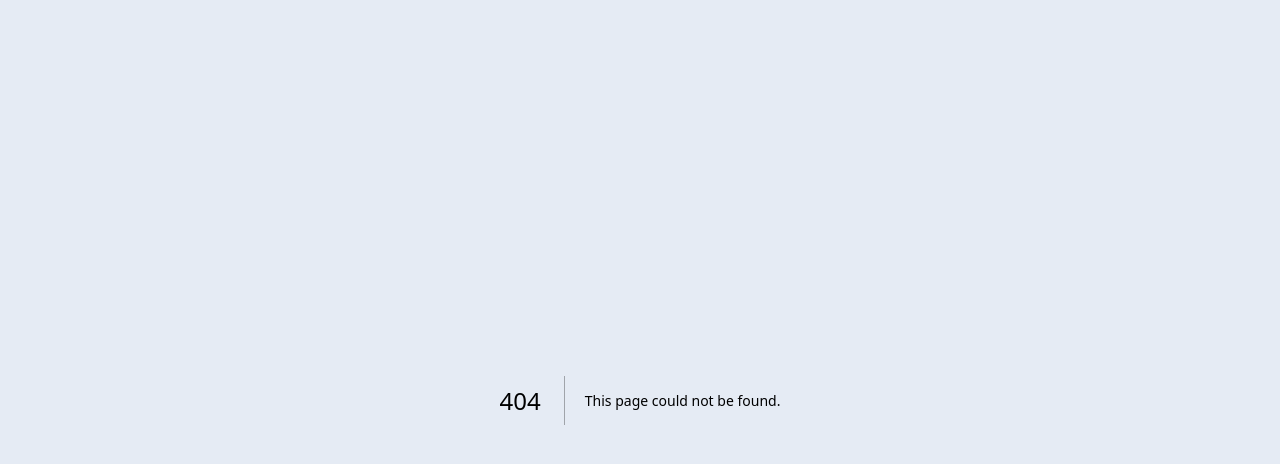
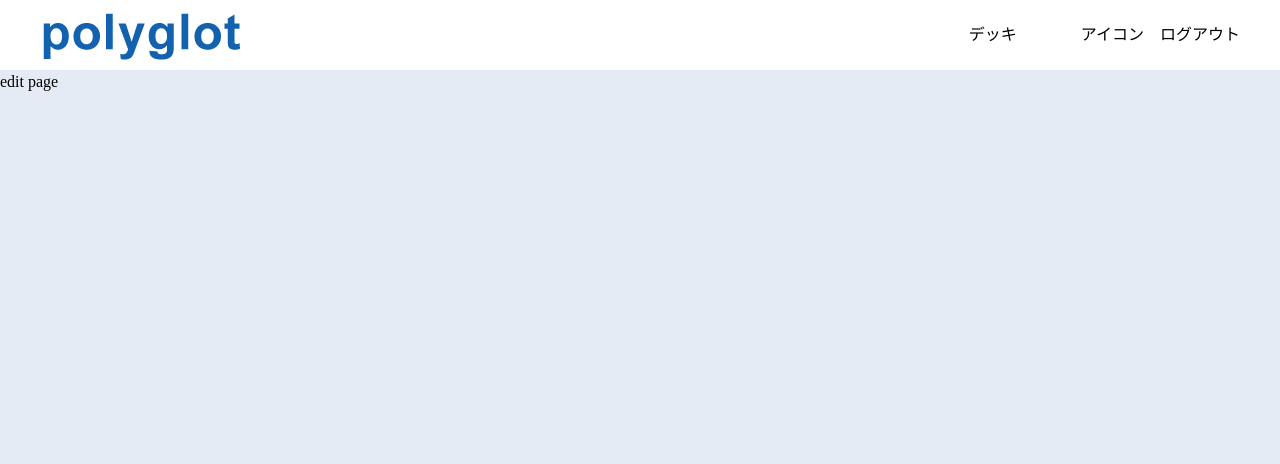
Before and after one commit to MutsuBojiiwa/multilingual-word-card-react, a Next.js app: page /decks/edit in a window 1280 px wide. Before the commit this address had no page. Shown: the top 464 px of the page. Built offline with nearby package versions, Linux system fonts and the light colour scheme.

Commit message:
デッキ編集画面を作成

```diff
--- a/src/pages/dashboard.tsx
+++ b/src/pages/dashboard.tsx
@@ -61,6 +61,10 @@ const Dashboard = () => {
       });
   }, [router]);
 
+  const handleDeckEdit = () => {
+    router.push('/decks/edit')
+  }
+
 
 
   return (
@@ -96,7 +100,7 @@ const Dashboard = () => {
           </div>
         </div>
 
-        <div className='mb-8 mt-16 w-main border-b-4 border-black px-8 py-4 text-4xl'>デッキ</div>
+        <div className='mb-8 mt-16 w-main border-b-4 border-primary-light px-8 py-4 text-4xl'>デッキ</div>
         <div className='grid w-main grid-cols-4 p-4'>
           {/* <p>{decks}</p> */}
           {decks.map(deck => (
@@ -108,6 +112,7 @@ const Dashboard = () => {
               <div className='w-full'>
                 <button
                   className="mb-4 w-full rounded-md bg-primary-light px-4 py-2"
+                  onClick={handleDeckEdit}
                 >
                   編集
                 </button>
--- /dev/null
+++ b/src/pages/decks/edit.tsx
@@ -0,0 +1,14 @@
+import CustomHead from "@/components/customHead"
+import Header from "@/components/header"
+
+const DeckEditPage = () => {
+  return (
+    <>
+      <CustomHead />
+      <Header />
+      <div>edit page</div>
+    </>
+  )
+}
+
+export default DeckEditPage
```
